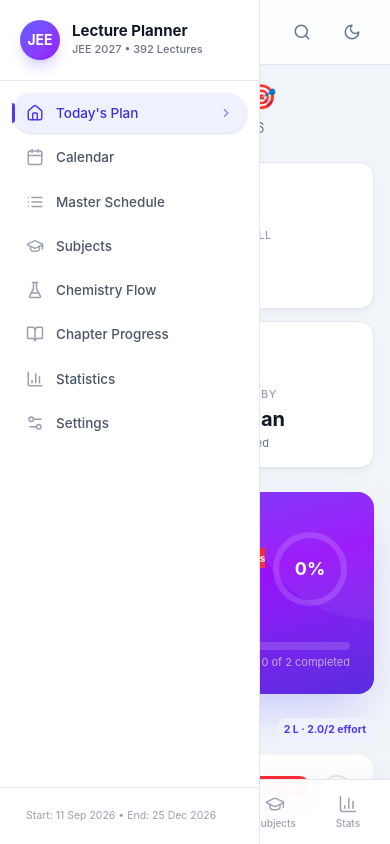
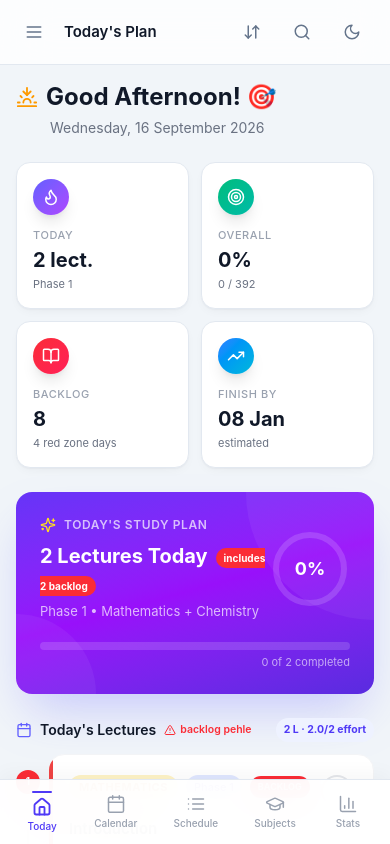
Before and after one commit to anurag008w/jee-planner, a React (Vite) app: page / in a window 390 px wide. Shown: the top 844 px of the page. Built offline with nearby package versions, Linux system fonts and the light colour scheme.

Commit message:
fix: collapse desktop sidebar correctly

```diff
--- a/src/components/Sidebar.jsx
+++ b/src/components/Sidebar.jsx
@@ -26,15 +26,8 @@
     return () => window.removeEventListener('jee-planner-toggle-desktop-sidebar', toggle);
   }, []);
 
-  const visible = mobile || desktopVisible;
-
   return (
-    <aside className={`
-      ${mobile ? 'h-full' : `${visible ? 'flex' : 'hidden'} lg:flex`}
-      fixed top-0 left-0 h-screen w-[var(--sidebar-width)] flex-col
-      bg-white dark:bg-[#1a1c2b] border-r border-[var(--color-border)] dark:border-[#2c2f40]
-      z-50 transition-all duration-200
-    `}>
+    <aside className={`${mobile ? 'flex h-full' : desktopVisible ? 'hidden lg:flex' : 'hidden'} fixed top-0 left-0 h-screen w-[var(--sidebar-width)] flex-col bg-white dark:bg-[#1a1c2b] border-r border-[var(--color-border)] dark:border-[#2c2f40] z-50 transition-all duration-200`}>
       <div className="p-5 border-b border-[var(--color-border)] dark:border-[#2c2f40]">
         <div className="flex items-center gap-3">
           <div className="w-10 h-10 rounded-xl bg-gradient-to-br from-indigo-500 to-purple-600 flex items-center justify-center text-white font-bold text-sm shadow-lg shadow-indigo-500/25">JEE</div>
```
